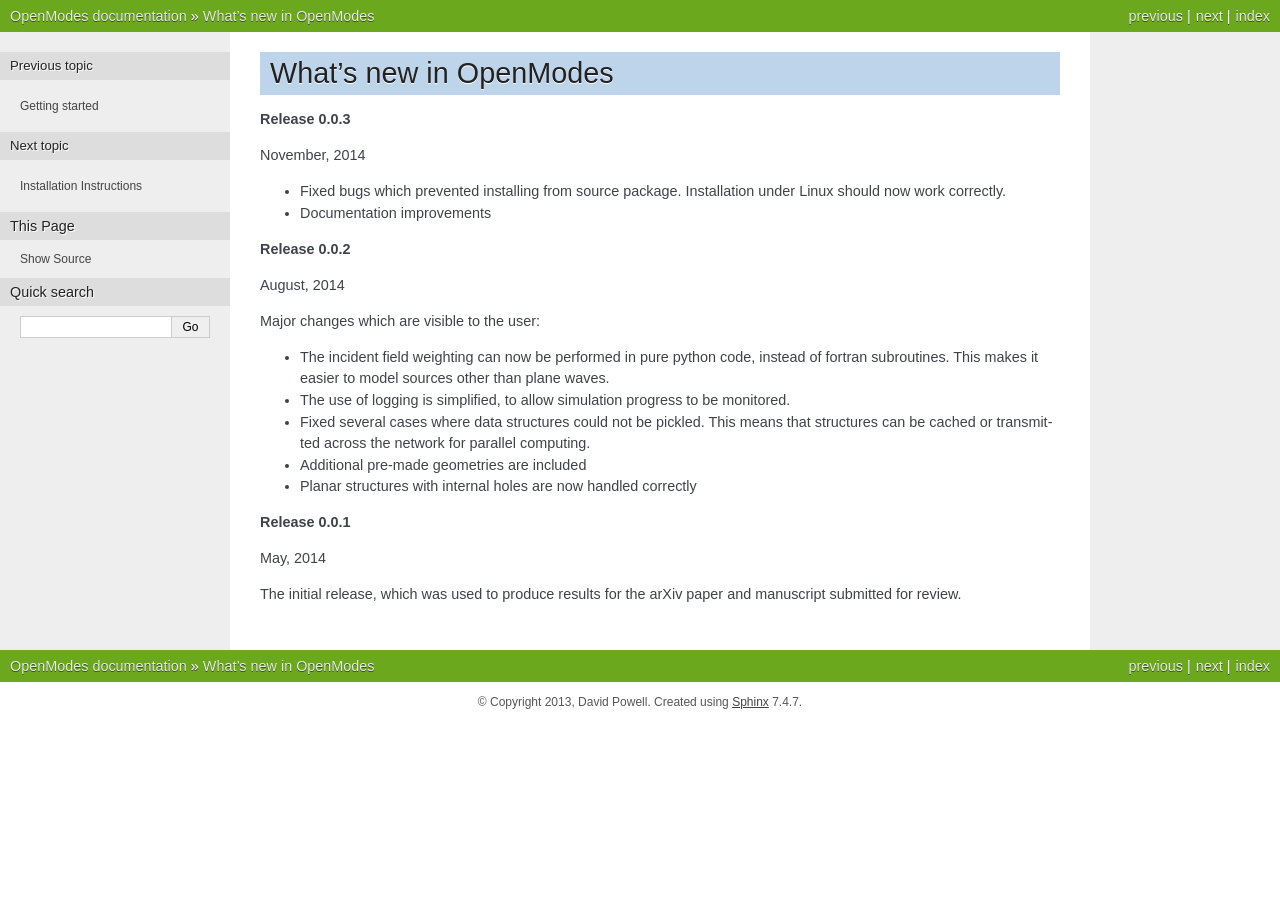
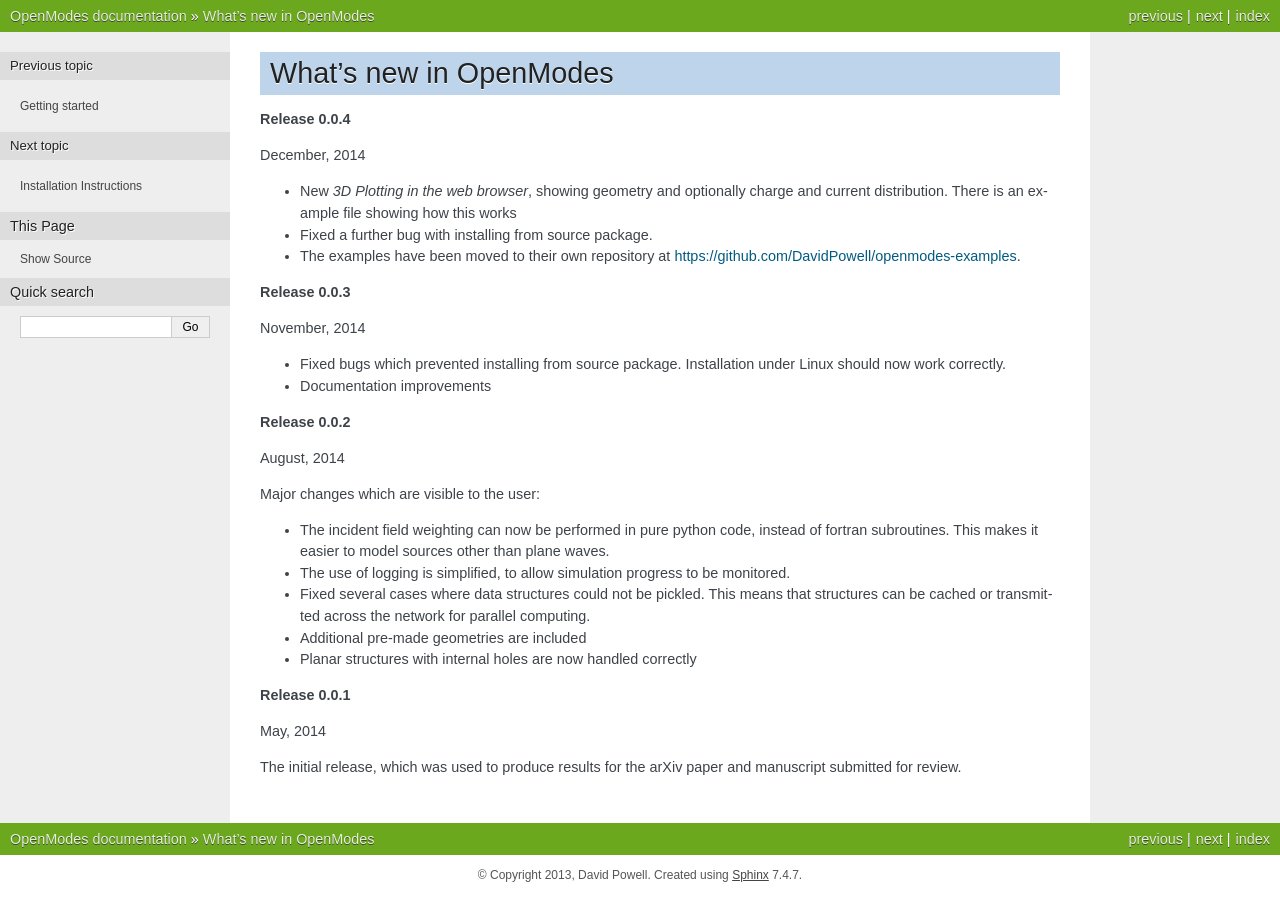
Before and after one commit to DavidPowell/OpenModes, a Sphinx documentation site: the page built from doc/whatsnew.txt, in a window 1280 px wide. Built offline with Sphinx 7.4.7, drawn with Linux system fonts in a browser that asks for light colours; pages that are not in the unit, such as notebooks, are missing from menus; the version number could not be read and is left out.

Commit message:
Version 0.0.4

```diff
--- a/doc/whatsnew.txt
+++ b/doc/whatsnew.txt
@@ -1,5 +1,14 @@
 What's new in OpenModes
 =======================
+
+**Release 0.0.4**
+
+December, 2014
+
+- New *3D Plotting in the web browser*, showing geometry and optionally charge
+  and current distribution. There is an example file showing how this works
+- Fixed a further bug with installing from source package.
+- The examples have been moved to their own repository at https://github.com/DavidPowell/openmodes-examples.
 
 **Release 0.0.3**
 
--- a/openmodes/version.py
+++ b/openmodes/version.py
@@ -32,7 +32,7 @@
 from subprocess import Popen, PIPE
 
 # THIS MUST BE UPDATED MANUALLY FOR NON-GIT
-RELEASE_VERSION = "0.0.3"
+RELEASE_VERSION = "0.0.4"
 
 
 def version_git():
```
